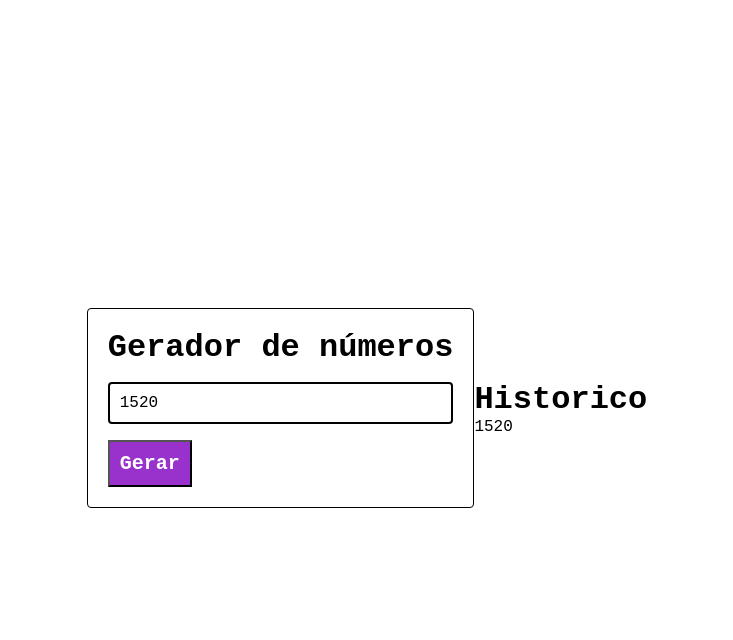
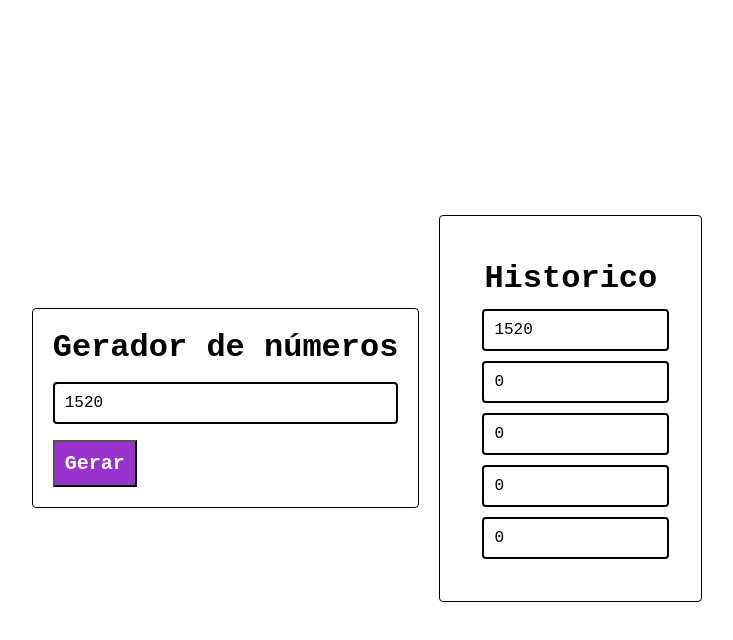
Before and after one commit to AndreLucasv10/Gerador-de-numeros-aleatorios, a plain HTML site: page index.html in a window 1280 px wide. Both pictures are taken after a click on the button "Gerar". Shown: the whole page, without its empty margins (273-1006 px from the left). Drawn offline with Linux system fonts and the light colour scheme.

Commit message:
estudos medricores

```diff
--- a/index.html
+++ b/index.html
@@ -16,25 +16,38 @@
       <button class="historico">Gerar</button>
     </div>
     <div class="history-container">
-      <h1>Historico</h1>
-      <div id="valores"></div>
+      <h1 class="titulo-historico">Historico</h1>
+      <div id="valores">
+        <p>0</p>
+        <p>0</p>
+        <p>0</p>
+        <p>0</p>
+        <p>0</p>
+      </div>
     </div>
   </main>
   <script>
     const button = document.querySelector('button')
     button.addEventListener('click', gerar)
-
+    let historico = [0, 0, 0, 0, 0]
+    let count = 0
     function gerar() {
       const p = document.querySelector('p')
       const numero = Math.floor(Math.random() * (4000 - 1000) + 1000)
       p.innerHTML = numero
-      historico(numero)
+      history(numero)
     }
-    function historico(numero) {
-      let p = document.createElement('p')
-      p.innerHTML = numero
-      document.getElementById('valores').appendChild(p)
+    function history(numeros) {
+      let totalP = document.querySelectorAll('#valores p')
+      historico.unshift(numeros)
+
+      for (let i = 0; i < totalP.length; i++) {
+        const elemento = historico[i];
+        totalP[i].innerHTML = elemento
+      }
+
     }
+
   </script>
 </body>
 
--- a/style.css
+++ b/style.css
@@ -5,6 +5,10 @@ button {
   padding: 0;
   font-family: 'IBM Plex Mono', monospace;
 
+}
+
+main {
+  gap: 20px;
 }
 
 .main-container {
@@ -39,3 +43,21 @@ button {
   color: white;
   cursor: pointer;
 }
+
+#valores p {
+  border: 2px solid black;
+  padding: 10px;
+  border-radius: 4px;
+  margin-bottom: 10px;
+  margin-left: 10px;
+}
+
+.titulo-historico {
+  margin: 12px;
+}
+
+.history-container {
+  border: 1px solid black;
+  border-radius: 4px;
+  padding: 32px;
+}
```
